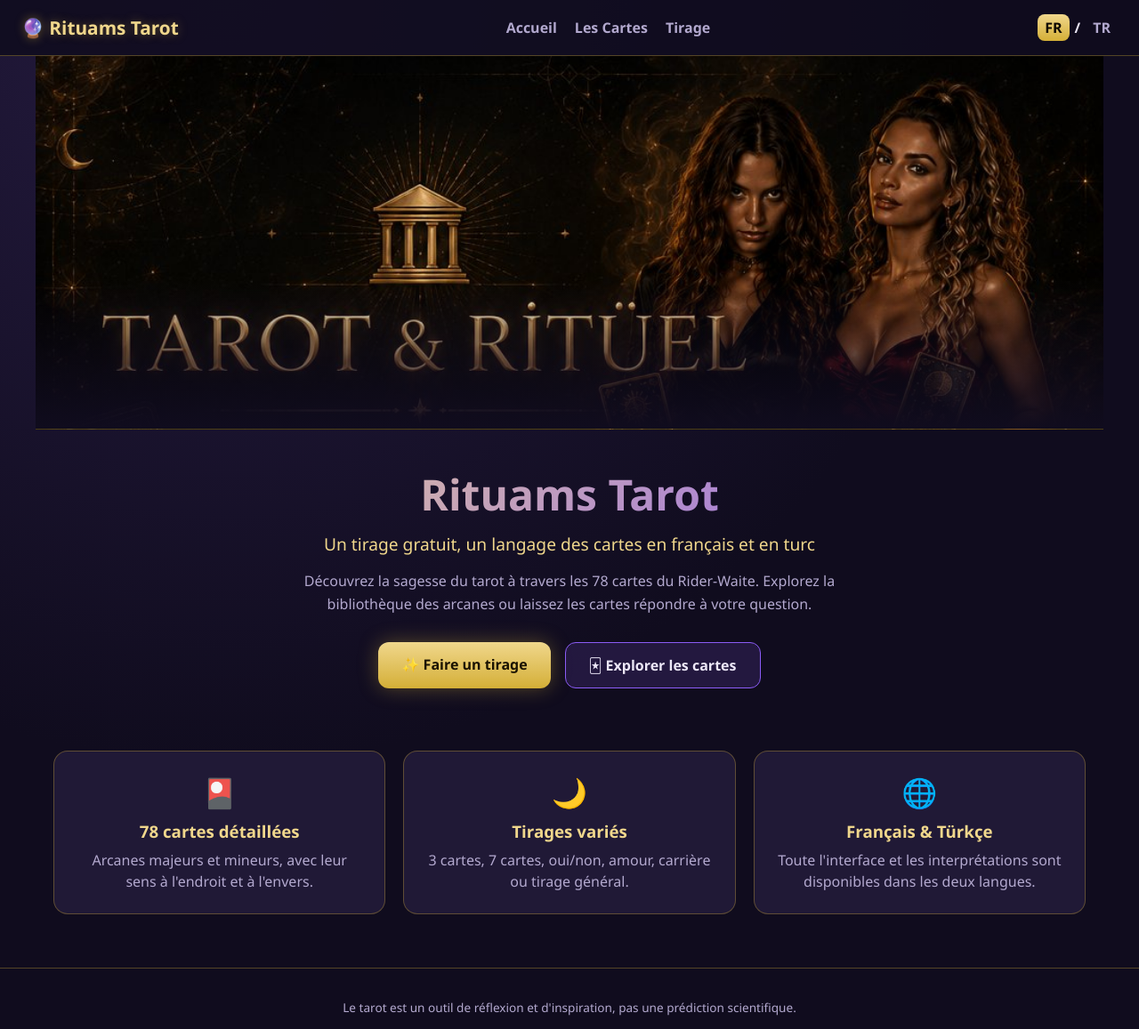
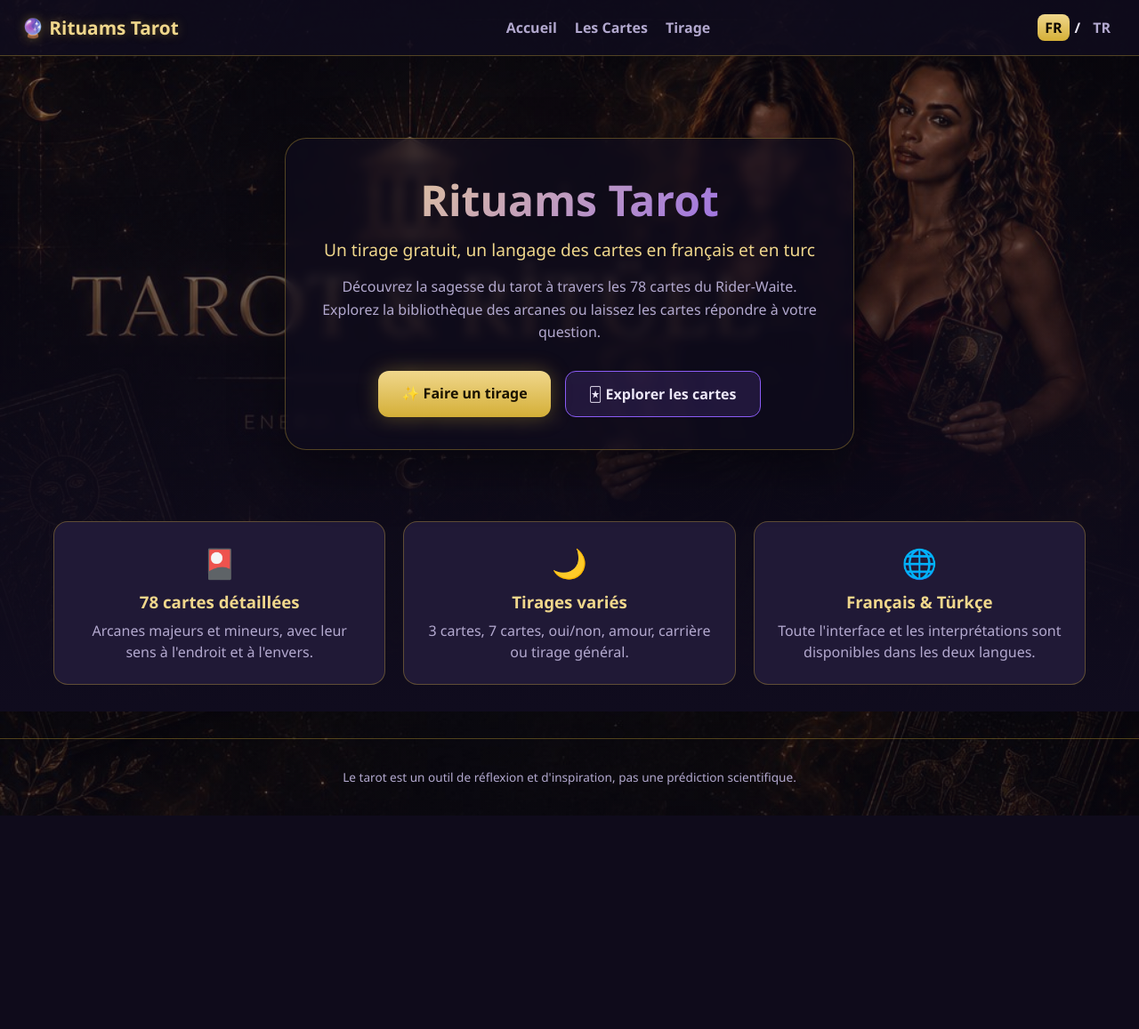
Before and after one commit to Yohannaaaaa/Tarot, a Flask app: page / in a window 1280 px wide. Shown: the top 1157 px of the page at 89% size. After the commit the page ends 917 px from the top, so only its background shows below. Run offline with Flask 3, Linux system fonts and the light colour scheme.

Commit message:
Étendre l'illustration Tarot & Rituel en fond de toute la page d'accueil

```diff
--- a/static/css/style.css
+++ b/static/css/style.css
@@ -20,6 +20,12 @@ body {
     font-family: 'Segoe UI', Tahoma, Geneva, Verdana, sans-serif;
     display: flex;
     flex-direction: column;
+}
+
+body.has-hero-bg {
+    background:
+        linear-gradient(180deg, rgba(16,12,30,.35) 0%, rgba(16,12,30,.6) 45%, var(--bg) 100%),
+        url('/static/img/tarot_home.jpg') center top / cover no-repeat fixed;
 }
 
 a { color: inherit; }
@@ -82,24 +88,18 @@ main { flex: 1; max-width: 1200px; margin: 0 auto; padding: 32px 20px 60px; widt
     border-top: 1px solid var(--border);
 }
 
-/* Hero banner image */
-.hero-banner {
-    height: min(46vw, 420px);
-    min-height: 220px;
-    margin: -32px -20px 0;
-    background: url('/static/img/tarot_home.jpg') top center/cover no-repeat, var(--bg);
-    border-bottom: 1px solid var(--border);
-    position: relative;
+/* Hero */
+.hero { text-align: center; padding: 60px 10px 40px; }
+.hero-inner {
+    max-width: 640px;
+    margin: 0 auto;
+    padding: 36px 28px;
+    background: rgba(16, 12, 30, .6);
+    backdrop-filter: blur(6px);
+    border: 1px solid var(--border);
+    border-radius: 24px;
+    box-shadow: 0 20px 60px rgba(0,0,0,.4);
 }
-.hero-banner::after {
-    content: '';
-    position: absolute;
-    inset: 0;
-    background: linear-gradient(180deg, rgba(16,12,30,0) 60%, var(--bg) 100%);
-}
-
-/* Hero */
-.hero { text-align: center; padding: 40px 10px 30px; }
 .hero h1 {
     font-size: 3em;
     margin: 0 0 10px;
@@ -109,12 +109,12 @@ main { flex: 1; max-width: 1200px; margin: 0 auto; padding: 32px 20px 60px; widt
     background-clip: text;
 }
 .hero-subtitle { font-size: 1.2em; color: var(--gold-soft); margin: 0 0 16px; }
-.hero-lead { max-width: 640px; margin: 0 auto 30px; color: var(--text-dim); line-height: 1.6; }
+.hero-lead { max-width: 560px; margin: 0 auto 30px; color: var(--text-dim); line-height: 1.6; }
 .hero-actions { display: flex; gap: 16px; justify-content: center; flex-wrap: wrap; }
 
 @media (max-width: 640px) {
-    .hero-banner { height: 260px; }
-    .hero { padding: 30px 16px 20px; }
+    .hero { padding: 40px 16px 20px; }
+    .hero-inner { padding: 26px 18px; }
 }
 
 .btn {
--- a/templates/base.html
+++ b/templates/base.html
@@ -6,7 +6,7 @@
     <title>{% block title %}{{ t.site_title }}{% endblock %}</title>
     <link rel="stylesheet" href="{{ url_for('static', filename='css/style.css') }}">
 </head>
-<body>
+<body class="{% block body_class %}{% endblock %}">
     <header class="topbar">
         <a class="brand" href="{{ url_for('index') }}">🔮 {{ t.site_title }}</a>
         <nav class="nav">
--- a/templates/index.html
+++ b/templates/index.html
@@ -1,7 +1,7 @@
 {% extends "base.html" %}
 {% block title %}{{ t.home_title }}{% endblock %}
+{% block body_class %}has-hero-bg{% endblock %}
 {% block content %}
-<div class="hero-banner" role="img" aria-label="Tarot &amp; Rituel"></div>
 <section class="hero">
     <div class="hero-inner">
         <h1>{{ t.home_title }}</h1>
```
